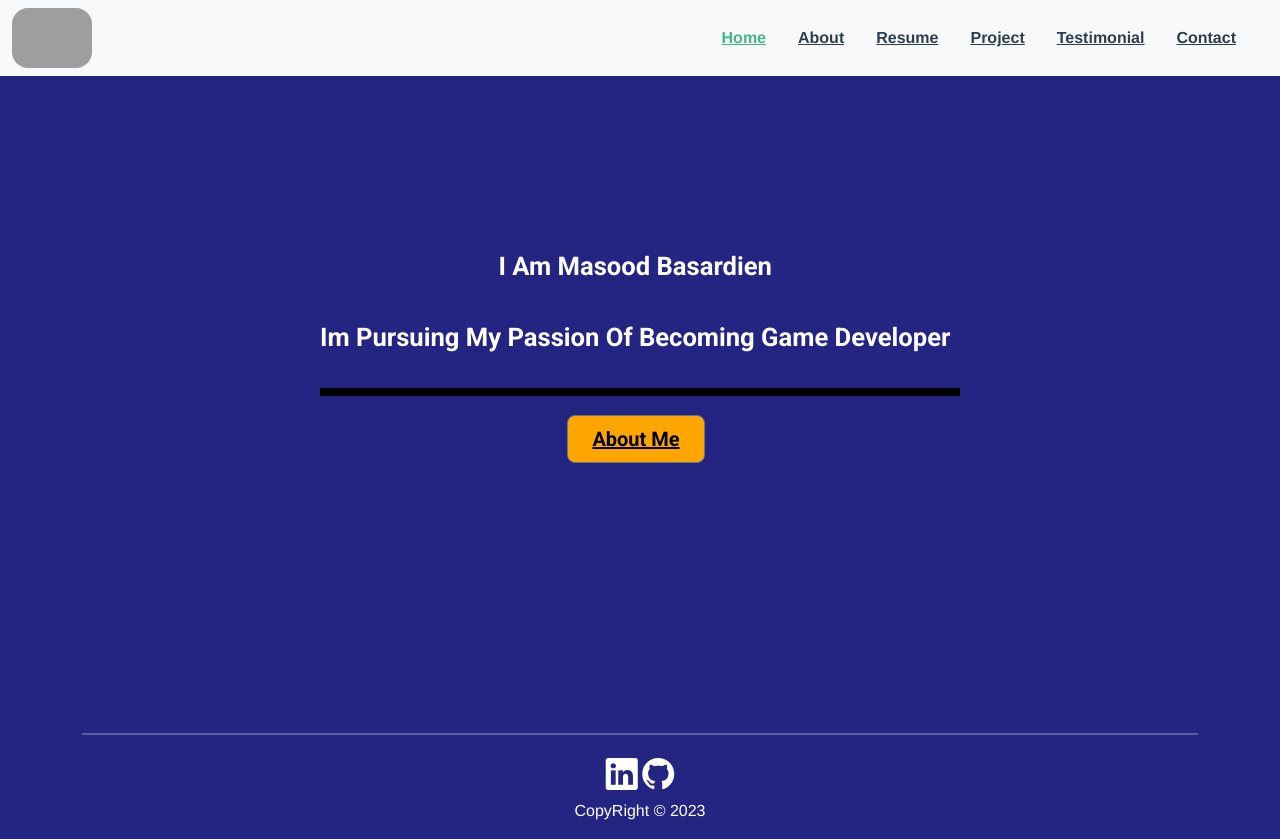
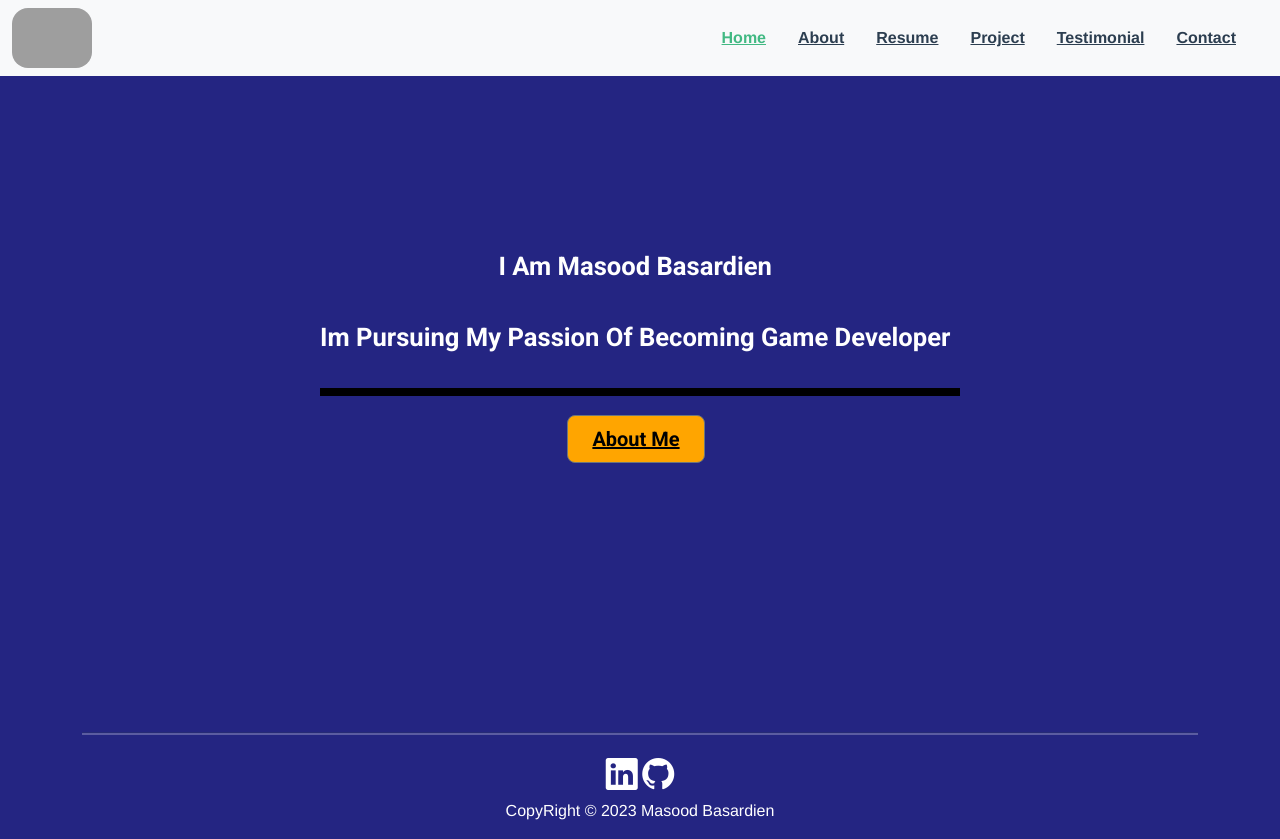
Before and after one commit to Masood-B/vuePortfolioProject, a Vue app: page / in a window 1280 px wide. Built offline with nearby package versions, Linux system fonts and the light colour scheme; grey boxes are pictures that could not be loaded.

Commit message:
name at footer

```diff
--- a/src/components/FooterComp.vue
+++ b/src/components/FooterComp.vue
@@ -7,7 +7,7 @@
         <div>
             <a href="https://www.linkedin.com/in/masood-basardien-6aa759282/" target="_blank"><i class="bi bi-linkedin"></i></a> <a href="https://github.com/Masood-B?tab=repositories" target="_blank"><i class="bi bi-github"></i></a>
         </div>
-        <p>CopyRight &copy; {{ cYear }} </p>
+        <p>CopyRight &copy; {{ cYear }} Masood Basardien</p>
     </div>
 </template>
 
```
